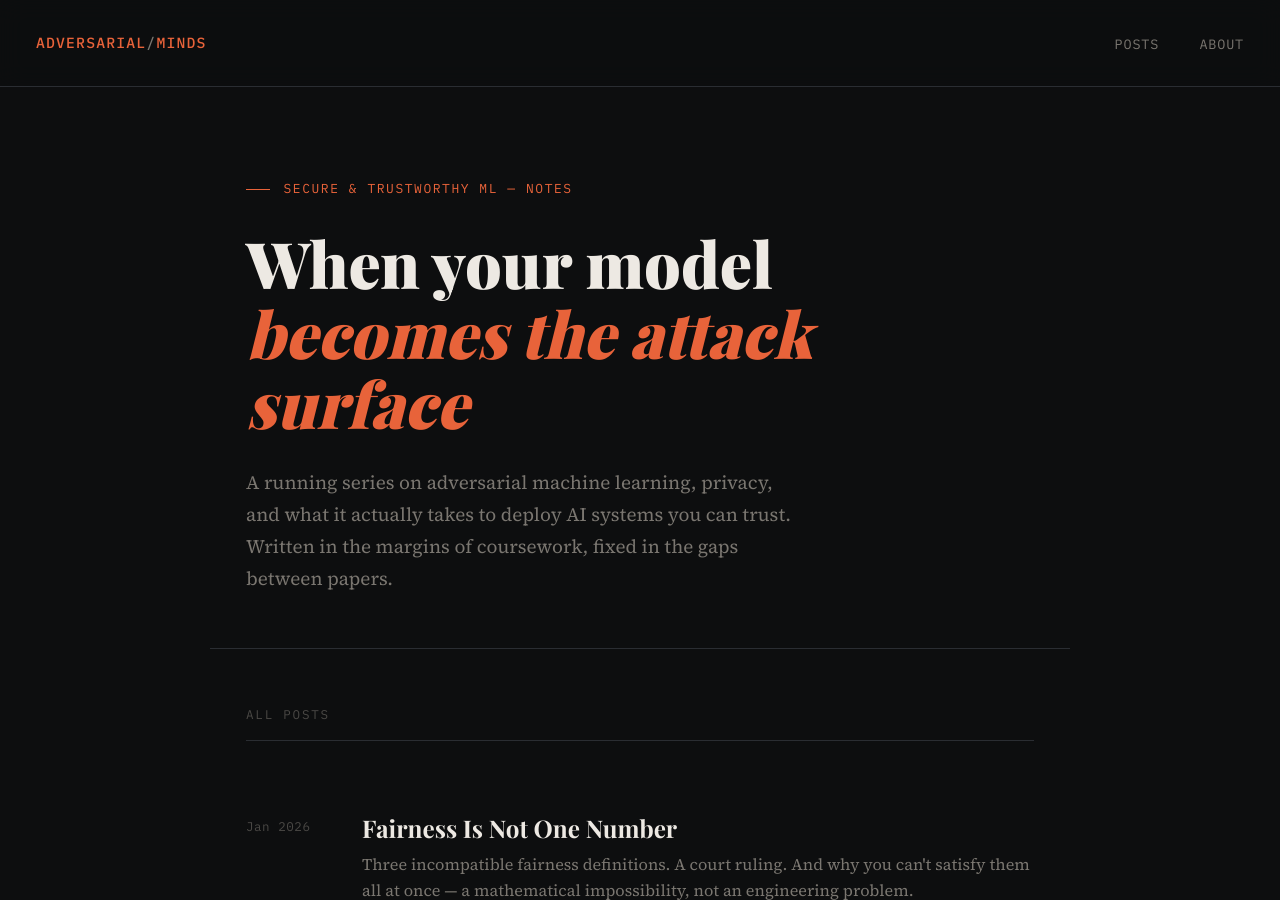
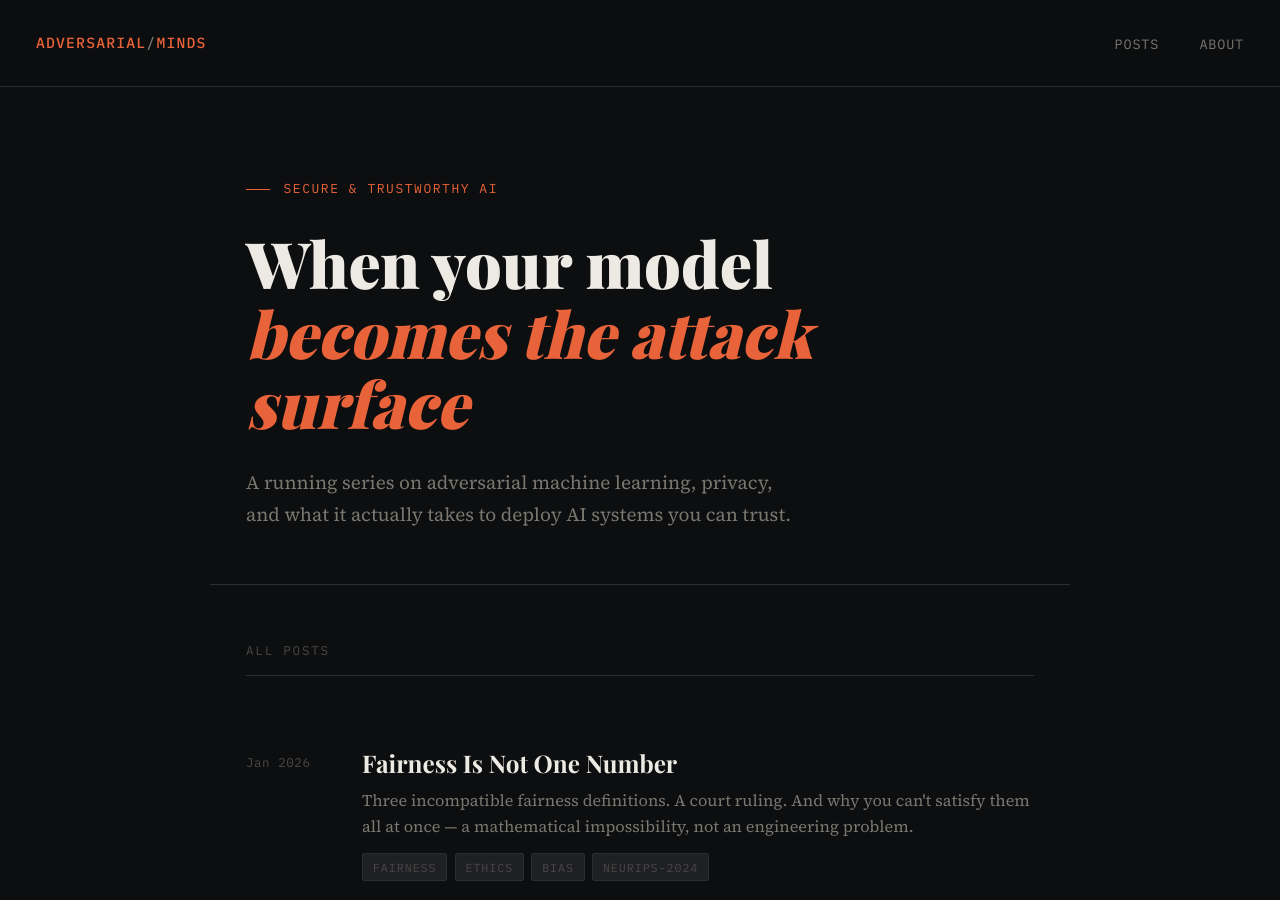
Before and after one commit to cymtrick/cymtrick.github.io, a Jekyll site: the page built from index.html, in a window 1280 px wide and 900 px high. Built offline with Jekyll 4.4.1, drawn with Linux system fonts in a browser that asks for light colours; some web fonts are replaced.

Commit message:
Update home-hero label and paragraph content

```diff
--- a/index.html
+++ b/index.html
@@ -4,9 +4,9 @@ title: Adversarial Minds
 ---
 
 <div class="home-hero">
-  <div class="home-hero-label">Secure &amp; Trustworthy ML — Notes</div>
+  <div class="home-hero-label">Secure &amp; Trustworthy AI</div>
   <h1>When your model<br><em>becomes the attack surface</em></h1>
-  <p>A running series on adversarial machine learning, privacy, and what it actually takes to deploy AI systems you can trust. Written in the margins of coursework, fixed in the gaps between papers.</p>
+  <p>A running series on adversarial machine learning, privacy, and what it actually takes to deploy AI systems you can trust.</p>
 </div>
 
 <div class="post-list-section">
```
